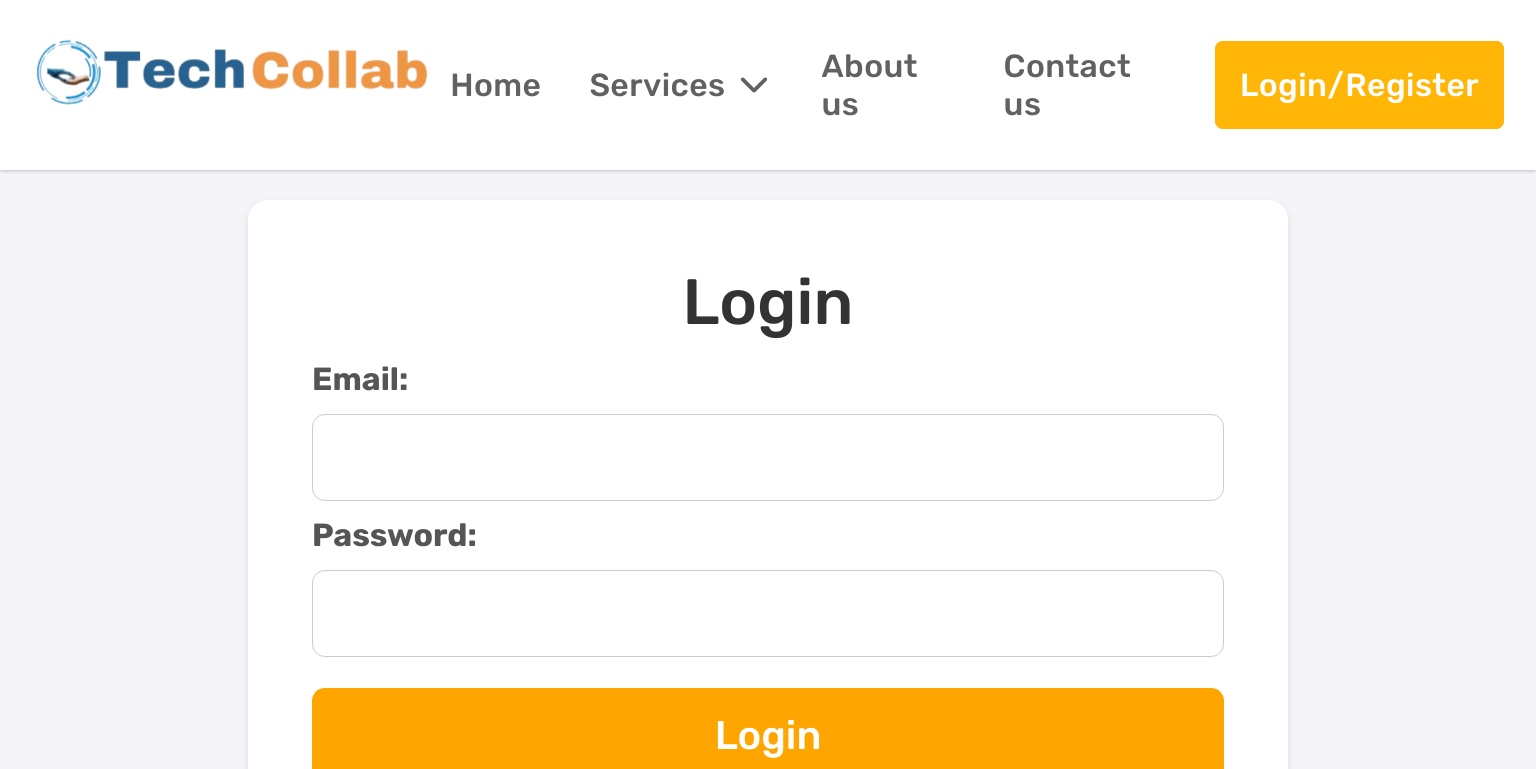
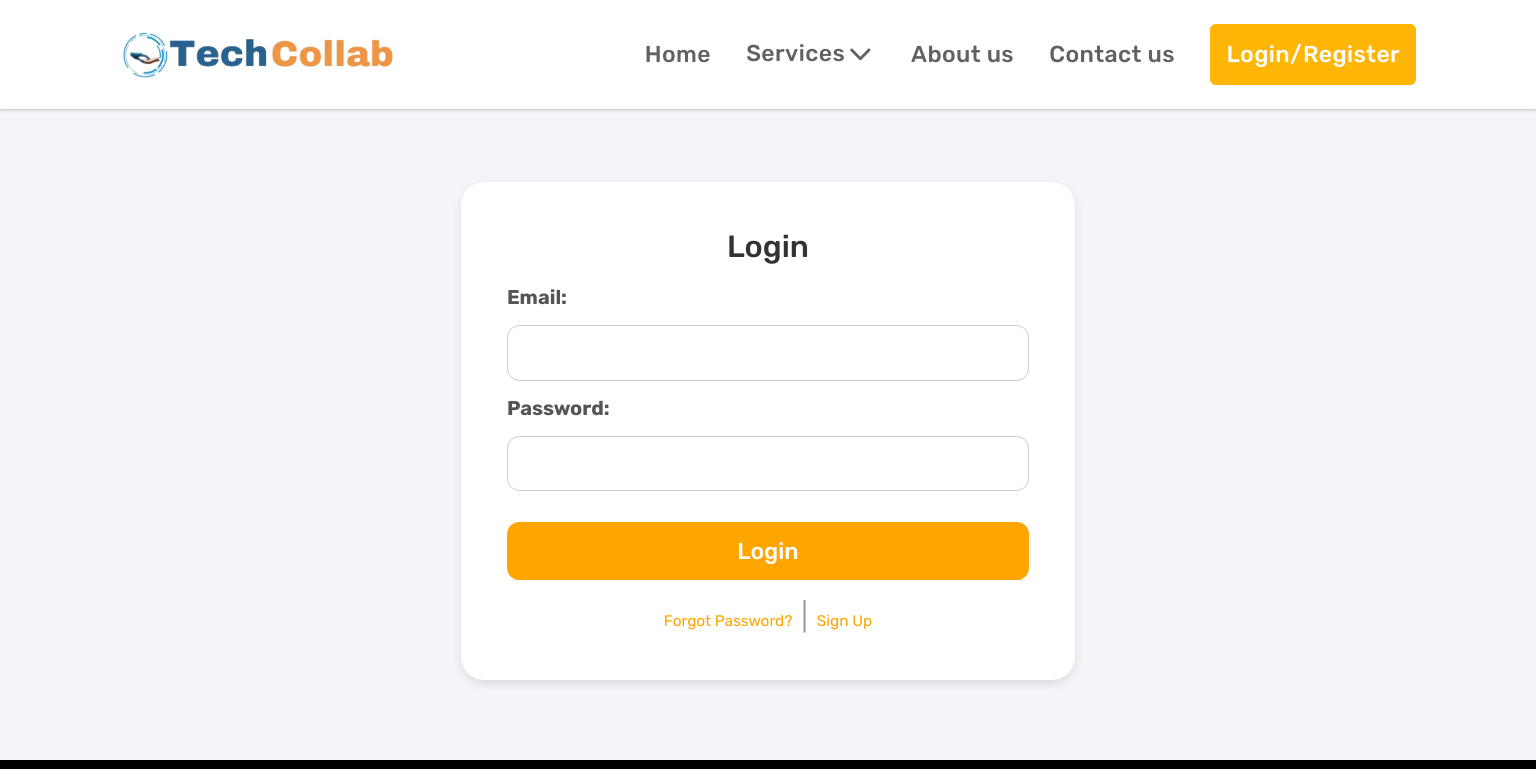
Before and after one commit to pavandudla/TechnologyCollaboration, a React (Create React App) app: page /login in a window 1536 px wide. Shown: the top 769 px of the page. Built offline with nearby package versions, Linux system fonts and the light colour scheme.

Commit message:
added viewport width for homepage

```diff
--- a/src/Components/Benefit_Component/Benefit.css
+++ b/src/Components/Benefit_Component/Benefit.css
@@ -143,27 +143,29 @@
 
 @media screen and (min-width: 1440px) and (max-width: 2560px) {
     .Benefit_Container{
-        padding: 10rem 0;
+        padding:4vw;
 
     }
     .Benefit_Container h2{
-        font-size: 2rem;
+        font-size: 1vw;
     }
     .Benefit_Container h1{
-        font-size: 4rem;
+        font-size: 2vw;
     }
     .Benefit_Container img{
-        width: 28rem;
+        width: 20vw;
     }
     .Benifit_img_container img{
-        width: 18rem;
+        width: 10vw;
     }
     .Benifit_img_container{
         display: flex;
-        gap: 12rem;
+        gap: 6vw;
 
     }
     .Benifit_image h3{
-        font-size: 2.3rem;
+        font-size: 1.5vw;
     }
+
+
 }
--- a/src/Components/Expert_Component/Expert.css
+++ b/src/Components/Expert_Component/Expert.css
@@ -104,11 +104,11 @@
 @media screen and (min-width: 1440px) and (max-width: 2560px) {
     .expert_mainContainer{
         display: flex;
-        gap: 14rem;
+        gap: 5vw;
         justify-content: center;
-        padding-right: 5rem;
-        padding-top: 1rem;
-        padding-bottom: 5rem;
+        padding-right: 3vw;
+        padding-top: 1vw;
+        padding-bottom: 5vw;
     }
     .expert_subContainer{
         display: flex;
@@ -117,15 +117,15 @@
         gap:0;
     }
     .expert_subContainer img{
-        width: 20rem;
+        width: 16vw;
     }
     .description {
         text-align: center;
     }
     .description h3{
-        font-size: 2rem;
+        font-size: 1.5vw;
     }
     .description p{
-        font-size: 2rem;
+        font-size: 1.4vw;
     }
 }
--- a/src/Components/Login_Component/Login.css
+++ b/src/Components/Login_Component/Login.css
@@ -118,41 +118,41 @@
   @media screen and (min-width: 1440px) and (max-width: 2560px) {
   .login-form {
     background-color: white;
-    padding: 4rem;
-    border-radius: 20px;
+    padding: 3vw;
+    border-radius:1.5vw;
     box-shadow: 0 4px 10px rgba(0, 0, 0, 0.1);
     width:100%;
-    max-width: 65rem;
+    max-width: 40vw;
     height: 100%;
     max-height:fit-content;
-    margin-top: 5rem;
+    margin-top: 4vw;
     box-sizing: border-box;
 
   }
   .login-form h2{
-    font-size: 4rem;
+    font-size: 2vw;
   }
 
 
   .login-form .form-group label {
-   font-size: 2rem;
+   font-size: 1.3vw;
 
   }
   .login-form .form-group input{
-    font-size: 2rem;
-    padding: 1.5rem;
-    border-radius: 0.8rem;
+    font-size: 1.3vw;
+    padding: 1vw;
+    border-radius: 0.8vw;
   }
   /* Login button styling */
   .login-button {
     width: 100%;
-    padding: 1.5rem;
+    padding: 1vw;
     background-color: orange;
     color: white;
-    border-radius:0.8rem;
-    font-size:2.5rem;
+    border-radius:0.8vw;
+    font-size:1.5vw;
     cursor: pointer;
-    margin-top: 1rem;
+    margin-top: 1vw;
     box-sizing: border-box;
   }
   .login-button:hover {
@@ -163,12 +163,12 @@
   .form-group .error{
     color: red;
     margin-bottom:0;
-    font-size:2rem;
+    font-size:1.1vw;
   }
 
   /* Bottom links for Forgot Password and Sign Up */
   .bottom-links {
-    margin-top: 20px;
+    margin-top: 2vw;
     text-align: center;
   }
 
@@ -177,7 +177,7 @@
     /* color: #007bff; */
     color: orange;
     text-decoration: none;
-    font-size: 24px;
+    font-size: 1vw;
     font-family: 'Rubik';
     font-weight: 200;
   }
@@ -190,6 +190,6 @@
 
   .bottom-links span {
     color: #999;
-    font-size: 14px;
+    font-size:1vw;
   }
 }
--- a/src/Components/Navbar_Component/Navbar.css
+++ b/src/Components/Navbar_Component/Navbar.css
@@ -377,7 +377,7 @@ figure{
 }
 
 @media screen and (min-width: 1440px) and (max-width: 2560px) {
-    .Navbar_Container{
+    /* .Navbar_Container{
         display: flex;
         padding: 2rem;
 
@@ -399,11 +399,45 @@ figure{
     }
     .Navbar_Container .smallscreen_unorderlist li .dropdown-label .dropdown_icon {
         width: 40px; /* Adjust the size */
-        height: 40px;
+        /* height: 40px;
     }
     .Navbar_Container .smallscreen_unorderlist .loginbtn a{
         padding: 1.5rem;
         box-sizing: border-box;
         border-radius: 8px;
+    } */
+
+    .Navbar_Container{
+        padding: 1.5vw;
+        display: flex;
+        gap: 2vw;
+        width: 100%;
     }
+    .Navbar_Container .toggler_icon img{
+        width: 18vw;
+    }
+    .Navbar_Container .smallscreen_unorderlist{
+        display: flex;
+        gap: 2.3vw;
+    }
+    .Navbar_Container .smallscreen_unorderlist li a{
+        font-size: 1.5vw;
+    }
+    .Navbar_Container .smallscreen_unorderlist .loginbtn a{
+        border-radius: 0.4vw;
+        padding: 1vw;
+
+    }
+    .dropdown_icon_container{
+        display: flex;
+        align-items:flex-start;
+    }
+    .dropdown-label{
+        font-size: 1.5vw;
+    }
+    .dropdown_icon{
+        width: 2vw;
+        height: 2vw;
+    }
+
 }
--- a/src/Components/Navbar_Component/Navbar.js
+++ b/src/Components/Navbar_Component/Navbar.js
@@ -195,8 +195,10 @@ const closeNavbar = () => {
 
                     <li>
                         <div className="dropdown-label">
+                          <div className='dropdown_icon_container'>
                             <div>Services</div>
                             <IoIosArrowDown size={20} className='dropdown_icon'/>
+                            </div>
                             <ul className="dropdown-menu">
                                 <li className="dropdown-item">
                                     <Link to="/training" onClick={closeNavbar}>Training</Link>
--- a/src/Components/Review_Component/Review.css
+++ b/src/Components/Review_Component/Review.css
@@ -84,18 +84,21 @@
     }
 }
 @media screen and (min-width: 1440px) and (max-width: 2560px) {
+    .Review_subContainer{
+        padding: 2vw;
+    }
     .review_description img{
-        width: 20rem;
+        width: 13vw;
     }
     .review_description h3{
-        font-size: 2.5rem;
+        font-size: 1.5vw;
     }
     .review_description .studentEnrolled_img{
-        width: 18.5rem;
+        width: 12vw;
     }
     .Review_subContainer{
         display: flex;
         justify-content: center;
-        gap: 20rem;
+        gap: 12vw;
     }
 }
```
